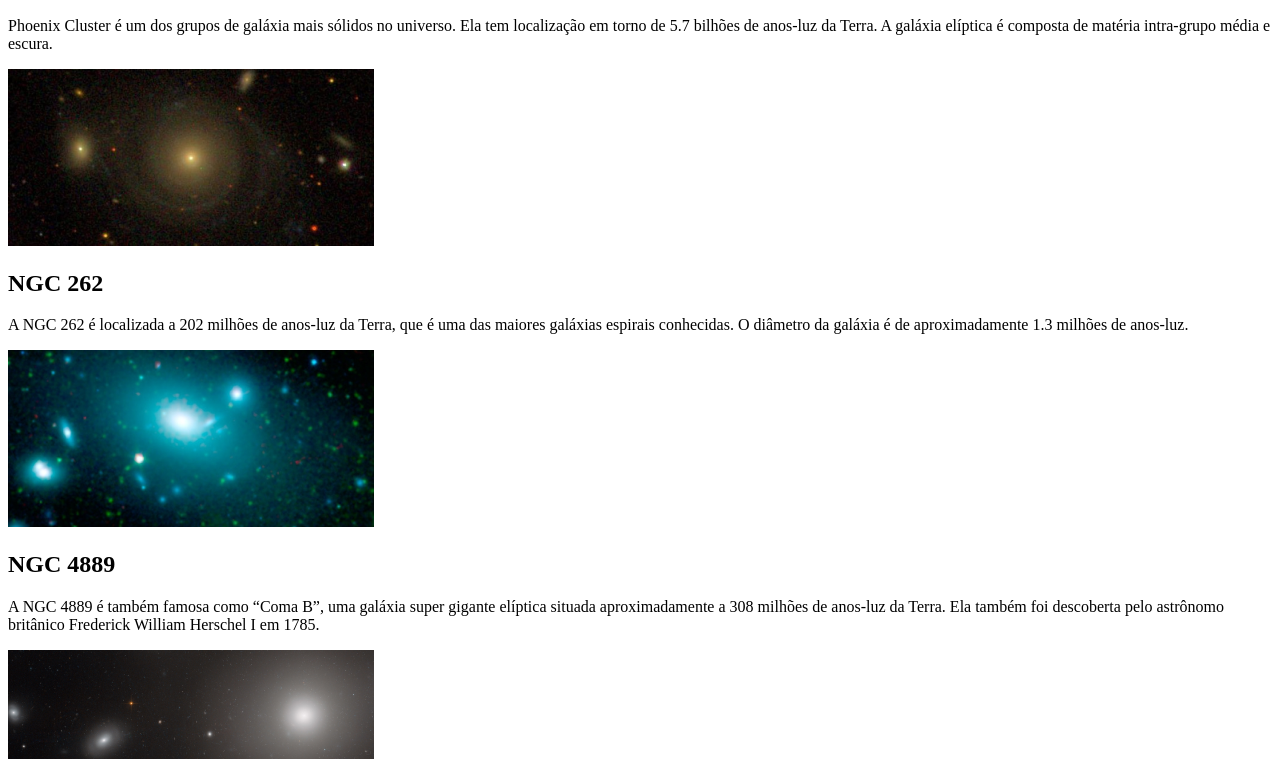
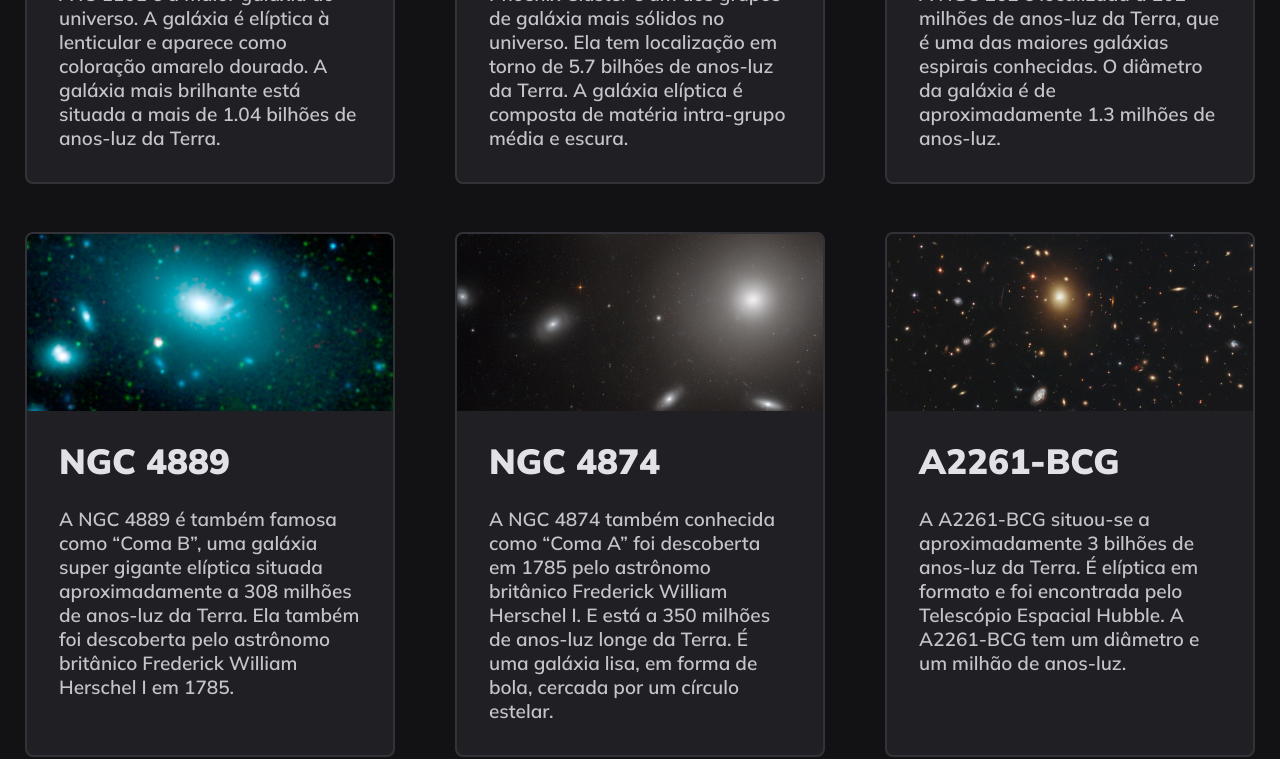
Before and after one commit to NandaReisVerissimo/LessonGalaxiesProject, a plain HTML site: page index.html in a window 1280 px wide. Shown: the part 539-1298 px from the top of the page. Drawn offline with Linux system fonts and the light colour scheme.

Commit message:
Finished project

```diff
--- a/index.html
+++ b/index.html
@@ -1,45 +1,61 @@
 <!DOCTYPE html>
 <html lang="pt-br">
 <head>
+  <link rel="preconnect" href="https://fonts.googleapis.com">
+  <link rel="preconnect" href="https://fonts.gstatic.com" crossorigin>
+
   <meta charset="UTF-8">
   <meta name="viewport" content="width=device-width, initial-scale=1.0">
   <title>Galaxies</title>
 
   <link rel="stylesheet" href="./style.css">
 
+  <link href="https://fonts.googleapis.com/css2?family=Mulish:wght@600;900&display=swap" rel="stylesheet">
+
 </head>
 <body>
+
+  <header>
+    <h1>As maiores galáxias</h1>
+    <p>E curiosidades sobre elas</p>
+  </header>
+
   <main>
     <div class="card">
-      <img src="./assets/image 1.png" alt="">
+      <img src="./assets/image 1.png" alt="IC 1101">
       <h2>IC 1101</h2>
       <p>A IC 1101 é a maior galáxia do universo. A galáxia é elíptica à lenticular e aparece como coloração amarelo dourado. A galáxia mais brilhante está situada a mais de 1.04 bilhões de anos-luz da Terra. </p>
+    </div>
 
       <div class="card">
-        <img src="./assets/image 2.png" alt="">
+        <img src="./assets/image 2.png" alt="Phoenix Cluster">
         <h2>Phoenix Cluster</h2>
         <p>Phoenix Cluster é um dos grupos de galáxia mais sólidos no universo. Ela tem localização em torno de 5.7 bilhões de anos-luz da Terra. A galáxia elíptica é composta de matéria intra-grupo média e escura.</p>
+      </div>
 
       <div class="card">
-        <img src="./assets/image 3.png" alt="">
+        <img src="./assets/image 3.png" alt="NGC 262">
         <h2>NGC 262</h2>
         <p>A NGC 262 é localizada a 202 milhões de anos-luz da Terra, que é uma das maiores galáxias espirais conhecidas. O diâmetro da galáxia é de aproximadamente 1.3 milhões de anos-luz. </p>
+      </div>
 
       <div class="card">
-        <img src="./assets/image 4.png" alt="">
+        <img src="./assets/image 4.png" alt="NGC 4889">
         <h2>NGC 4889</h2>
         <p>A NGC 4889 é também famosa como “Coma B”, uma galáxia super gigante elíptica situada aproximadamente a 308 milhões de anos-luz da Terra. Ela também foi descoberta pelo astrônomo britânico Frederick William Herschel I em 1785.</p>
+      </div>
 
       <div class="card">
-        <img src="./assets/image 5.png" alt="">
+        <img src="./assets/image 5.png" alt="NGC 4874">
         <h2>NGC 4874</h2>
         <p>A NGC 4874 também conhecida como “Coma A” foi descoberta em 1785 pelo astrônomo britânico Frederick William Herschel I. E está a 350 milhões de anos-luz longe da Terra. É uma galáxia lisa, em forma de bola, cercada por um círculo estelar.</p>
+      </div>
 
       <div class="card">
-        <img src="./assets/image 6.png" alt="">
+        <img src="./assets/image 6.png" alt="A2261-BCG">
         <h2>A2261-BCG</h2>
         <p>A A2261-BCG situou-se a aproximadamente 3 bilhões de anos-luz da Terra. É elíptica em formato e foi encontrada pelo Telescópio Espacial Hubble. A A2261-BCG tem um diâmetro e um milhão de anos-luz.</p>
-    </div>
+      </div>
   </main>
 </body>
 </html>
--- a/style.css
+++ b/style.css
@@ -0,0 +1,63 @@
+* {
+  margin: 0;
+  padding: 0;
+
+  box-sizing: border-box;
+}
+
+body {
+  background:  #121214;
+  font-family: 'Mulish', sans-serif;
+
+  display: grid;
+  justify-content: center;
+
+  padding: 72px 104px;
+}
+
+header h1 {
+  color: #02799D;
+  font-size: 58px;
+  font-weight: 900;
+  line-height: 72px;
+}
+
+header p {
+  color: #E1E1E6;
+  font-size: 32px;
+  font-weight: 600;
+  line-height: 40px;
+}
+
+main {
+  display: grid;
+  grid-template-columns: repeat(3, 370px);
+
+  gap: 48px 60px;
+  margin-top: 62px;
+}
+
+.card {
+  border-radius: 8px;
+  border: 2px solid #323238;
+  background: #202024;
+  overflow: hidden;
+}
+
+.card h2 {
+  font-size: 35px;
+  font-weight: 900;
+
+  color: #E1E1E6;
+
+  padding: 24px 32px 0;
+}
+
+.card p {
+  font-size: 19px;
+  font-weight: 600;
+
+  color: #C4C4CC;
+
+  padding: 24px 32px 32px;
+}
```
